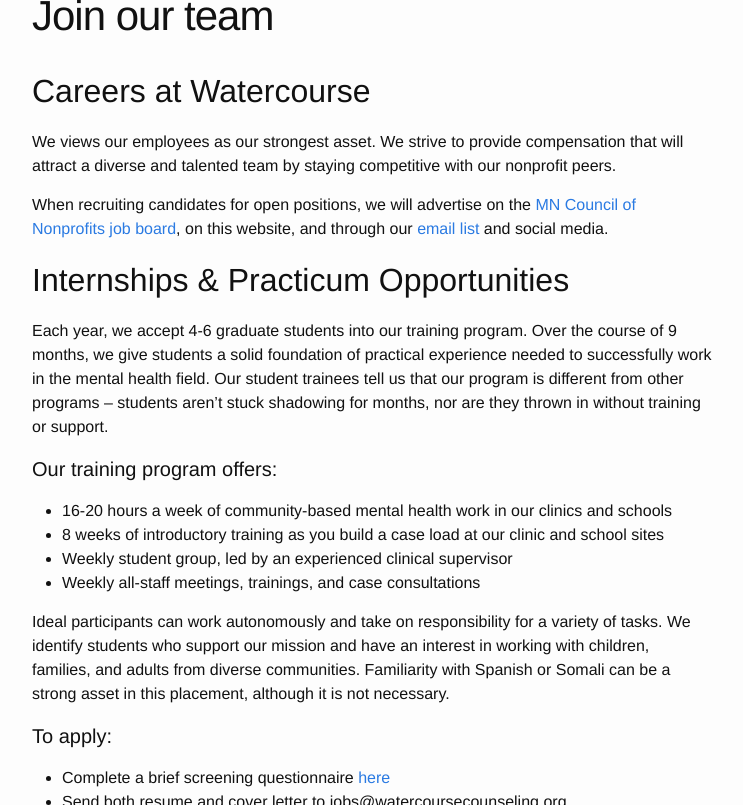
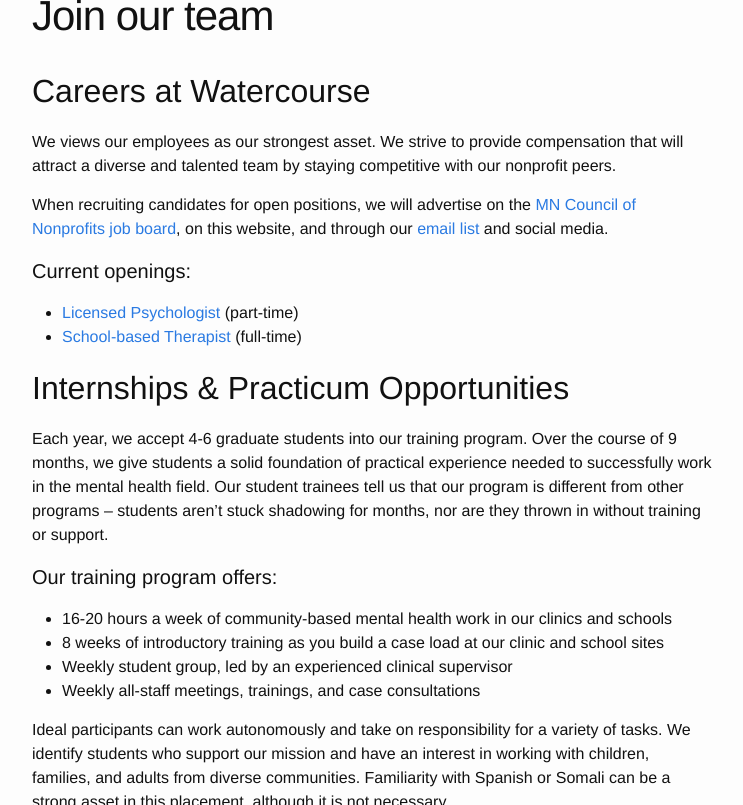
Before and after one commit to watercourse-cc/watercourse, a Jekyll site: the page built from join.md, in a window 1280 px wide and 900 px high, scrolled down 728 px, cut to the strip 0-805 px from the top of the window. Shown: the whole strip, without its empty margins (268-1011 px from the left). Built offline with Jekyll 4.4.1, drawn with Linux system fonts in a browser that asks for light colours.

Commit message:
Update join.md

```diff
--- a/join.md
+++ b/join.md
@@ -9,6 +9,11 @@ nav: 6
 We views our employees as our strongest asset. We strive to provide compensation that will attract a diverse and talented team by staying competitive with our nonprofit peers.
 
 When recruiting candidates for open positions, we will advertise on the [MN Council of Nonprofits job board](http://www.minnesotanonprofits.org/jobs){:target="_blank"}, on this website, and through our [email list](http://eepurl.com/bBBXSD){:target="_blank"} and social media.
+
+
+#### Current openings:
+- [Licensed Psychologist](http://www.minnesotanonprofits.org/job-details?id=130409) (part-time)
+- [School-based Therapist](http://www.minnesotanonprofits.org/job-details?id=130404) (full-time)
 
 
 ## Internships & Practicum Opportunities
```
